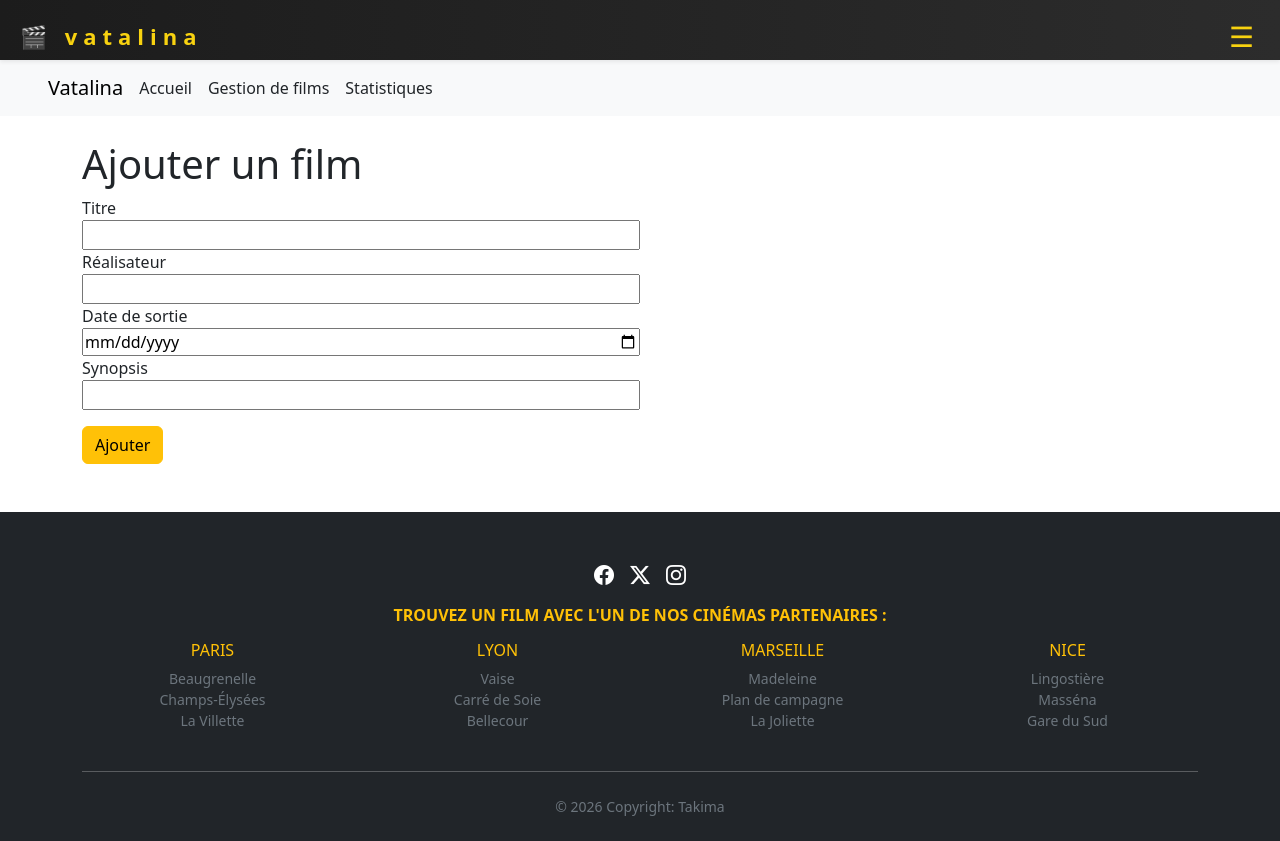
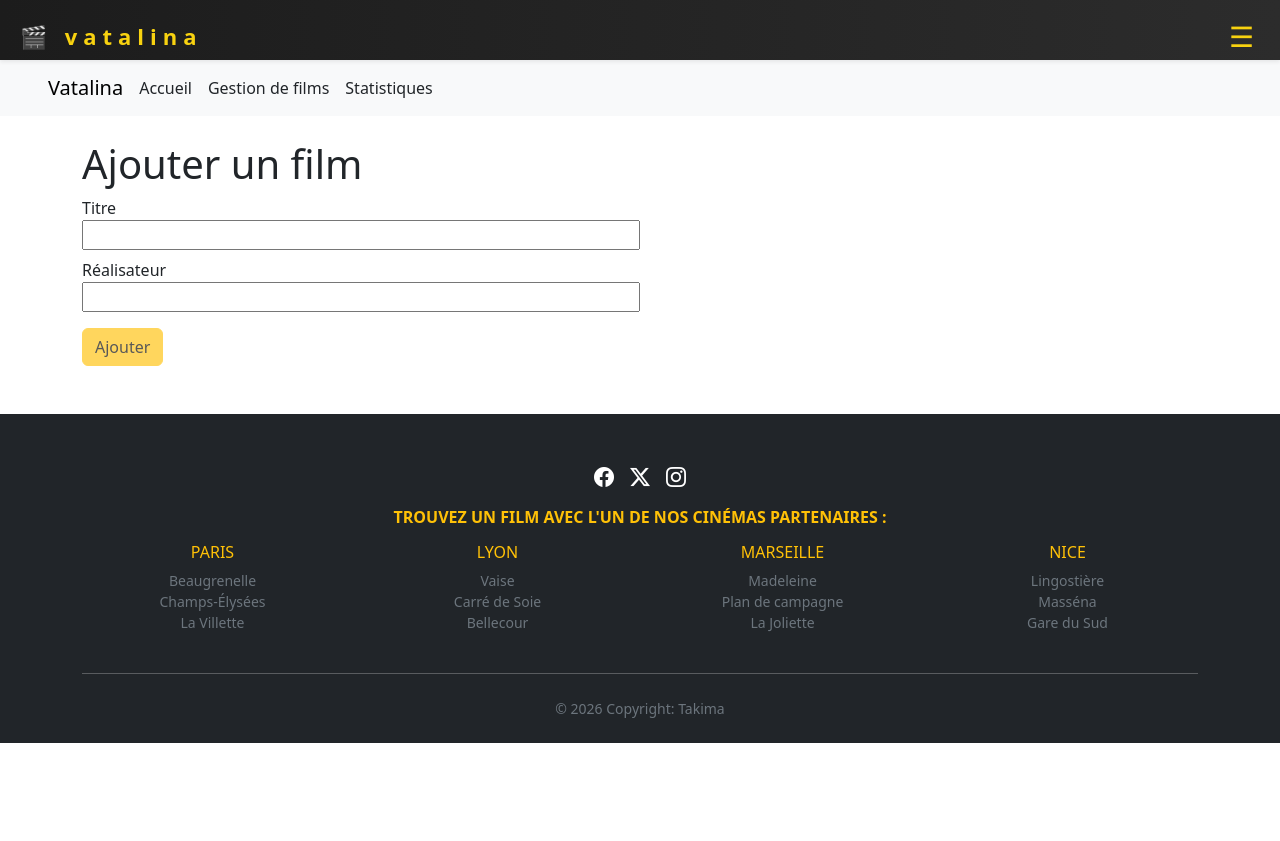
Before and after one commit to Diarra-blip/Cine-app, an Angular app: page /add-movie in a window 1280 px wide. After the commit the page ends 800 px from the top, so only its background shows below. Built offline with nearby package versions, Linux system fonts and the light colour scheme.

Commit message:
feat: validation du formulaire fonctionnelle sur la branche test

```diff
--- a/src/app/add-movie/add-movie.html
+++ b/src/app/add-movie/add-movie.html
@@ -3,23 +3,24 @@
 
   <div class="d-flex flex-column w-50">
     <label for="title">Titre</label>
-    <input type="text" id="title" name="title" [(ngModel)]="movie.title"/>
+    <input type="text" id="title" name="title" [(ngModel)]="movie.title" required #title="ngModel"/>
+    <div *ngIf="title.invalid && title.touched" class="text-danger">
+      Le titre est obligatoire.
+    </div>
   </div>
 
-  <div class="d-flex flex-column w-50">
+  <div class="d-flex flex-column w-50 mt-2">
     <label for="director">Réalisateur</label>
-    <input type="text" id="director" name="director" [(ngModel)]="movie.director"/>
+    <input type="text" id="director" name="director" [(ngModel)]="movie.director" required #director="ngModel"/>
+    <div *ngIf="director.invalid && director.touched" class="text-danger">
+      Le nom du réalisateur est obligatoire.
+    </div>
   </div>
 
-  <div class="d-flex flex-column w-50">
-    <label for="releaseDate">Date de sortie</label>
-    <input type="date" id="releaseDate" name="releaseDate" [(ngModel)]="movie.releaseDate"/>
-  </div>
-
-  <div class="d-flex flex-column w-50">
-    <label for="synopsis">Synopsis</label>
-    <input type="text" id="synopsis" name="synopsis" [(ngModel)]="movie.synopsis"/>
-  </div>
-
-  <button class="btn btn-warning mt-3" (click)="addMovie()">Ajouter</button>
+  <button
+    class="btn btn-warning mt-3"
+    (click)="addMovie()"
+    [disabled]="title.invalid || director.invalid">
+    Ajouter
+  </button>
 </div>
--- a/src/app/add-movie/add-movie.ts
+++ b/src/app/add-movie/add-movie.ts
@@ -1,13 +1,15 @@
 import { Component, inject } from '@angular/core';
 import { Router } from '@angular/router';
 import { FormsModule } from '@angular/forms';
+import { CommonModule } from '@angular/common'; // <-- 1. Ajoute cet import
 import { Movie } from '../models/movie';
 import { MoviesApiService } from '../services/movies-api';
 import { ToasterService } from '../services/toaster';
 
 @Component({
   selector: 'app-add-movie',
-  imports: [FormsModule],
+  standalone: true, // Assure-toi que standalone est bien présent si tu es en Angular 17+
+  imports: [FormsModule, CommonModule], // <-- 2. Ajoute CommonModule ici
   templateUrl: './add-movie.html',
   styleUrl: './add-movie.scss'
 })
```
